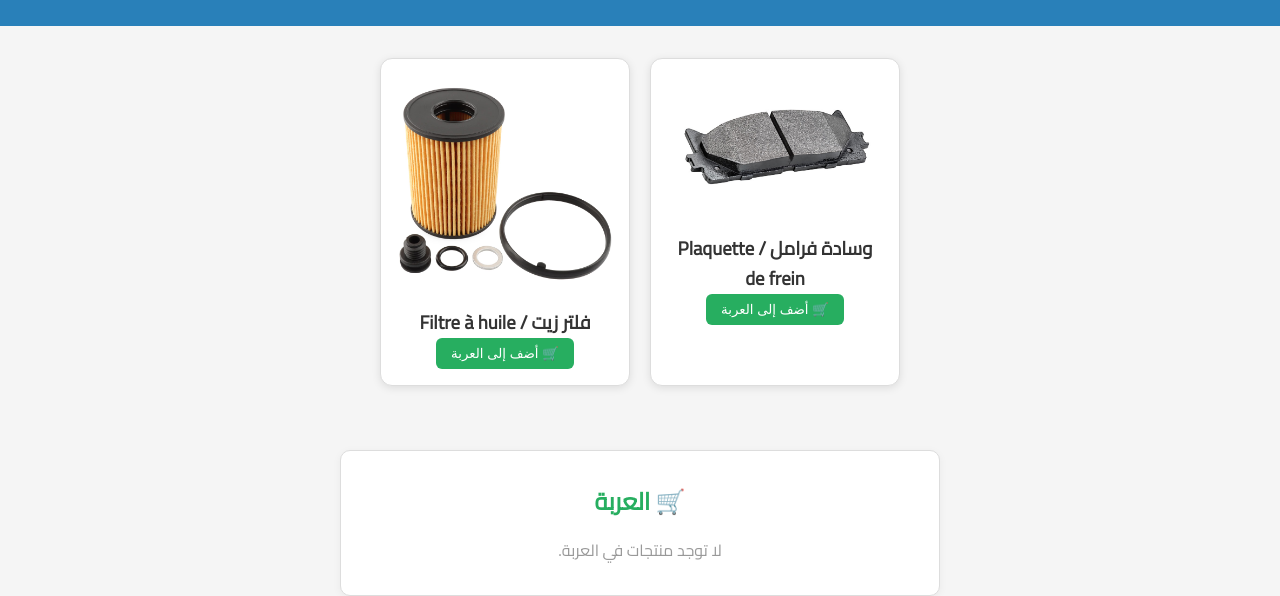
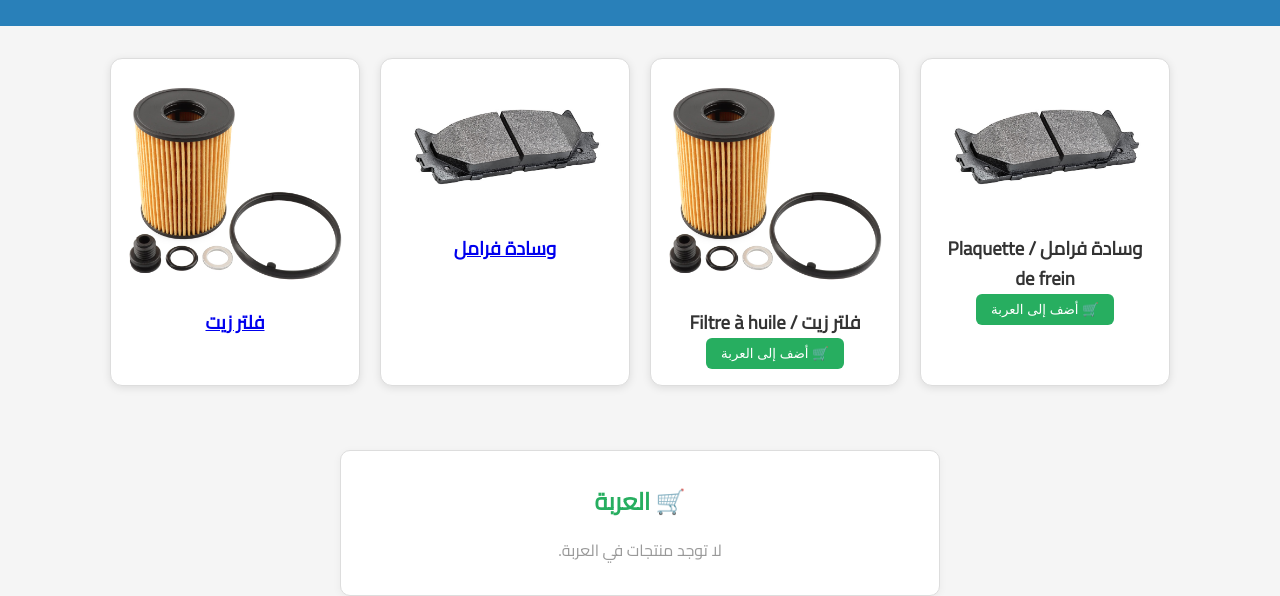
Before and after one commit to mouad2003-ai/Car-Parts-store, a plain HTML site: page index.html in a window 1280 px wide. Shown: the part 208-804 px from the top of the page. Drawn offline with Linux system fonts and the light colour scheme.

Commit message:
Update index.html

```diff
--- a/index.html
+++ b/index.html
@@ -43,6 +43,21 @@
         <h3>فلتر زيت / Filtre à huile</h3>
         <button onclick="addToCart('فلتر زيت')">🛒 أضف إلى العربة</button>
       </div>
+
+      <div class="product">
+  <a href="product.html?id=brake">
+    <img src="images/brake.jpg" alt="وسادة فرامل">
+    <h3>وسادة فرامل</h3>
+  </a>
+</div>
+
+<div class="product">
+  <a href="product.html?id=oil">
+    <img src="images/oil.jpg" alt="فلتر زيت">
+    <h3>فلتر زيت</h3>
+  </a>
+</div>
+
     </section>
 
     <!-- ✅ العربة -->
```
